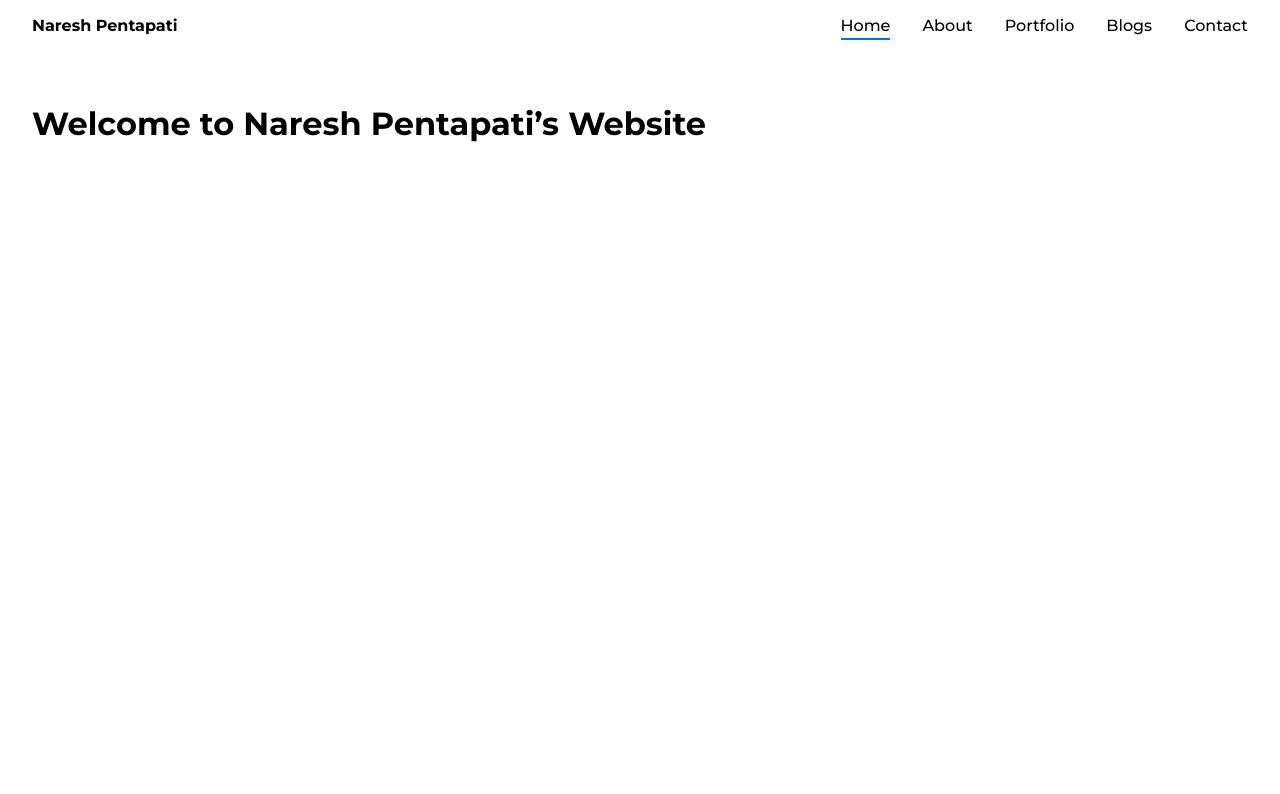
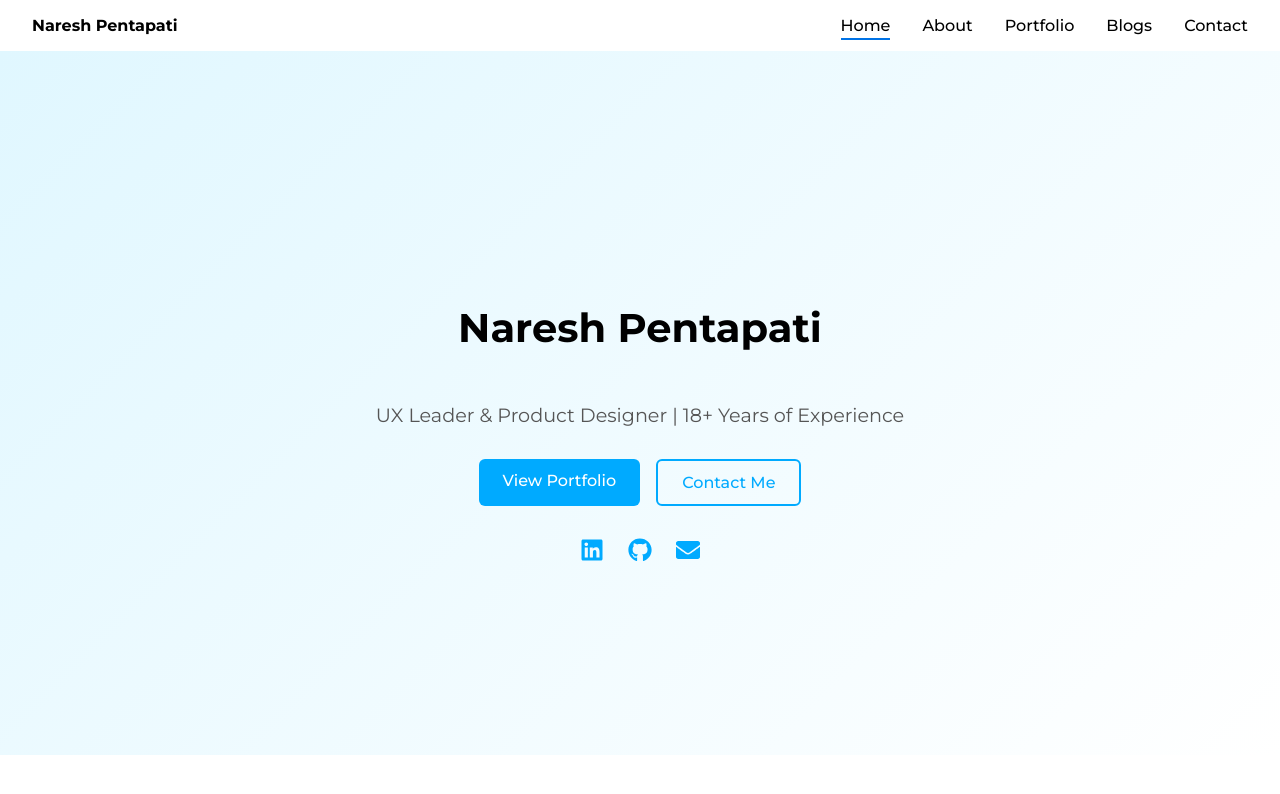
Before and after one commit to nareshacharya/website, a React (Create React App) app: page / in a window 1280 px wide. Shown: the top 794 px of the page. Built offline with nearby package versions, Linux system fonts and the light colour scheme.

Commit message:
Enhanced hero section with icons and animation

```diff
--- a/package.json
+++ b/package.json
@@ -9,6 +9,7 @@
     "@testing-library/user-event": "^13.5.0",
     "react": "^19.1.0",
     "react-dom": "^19.1.0",
+    "react-icons": "^5.5.0",
     "react-router-dom": "^7.5.3",
     "react-scripts": "5.0.1",
     "web-vitals": "^2.1.4"
@@ -20,7 +21,6 @@
     "start": "react-scripts start",
     "build": "react-scripts build"
   },
-
   "eslintConfig": {
     "extends": [
       "react-app",
--- a/src/pages/Home.css
+++ b/src/pages/Home.css
@@ -53,3 +53,36 @@
   background: #00aaff;
   color: #fff;
 }
+
+.hero-icons {
+  margin-top: 2rem;
+  display: flex;
+  justify-content: center;
+  gap: 1.5rem;
+}
+
+.hero-icons a {
+  font-size: 1.5rem;
+  color: #00aaff;
+  transition: color 0.3s ease;
+}
+
+.hero-icons a:hover {
+  color: #007bbd;
+}
+.hero-icons {
+  margin-top: 2rem;
+  display: flex;
+  justify-content: center;
+  gap: 1.5rem;
+}
+
+.hero-icons a {
+  font-size: 1.5rem;
+  color: #00aaff;
+  transition: color 0.3s ease;
+}
+
+.hero-icons a:hover {
+  color: #007bbd;
+}
--- a/src/pages/Home.js
+++ b/src/pages/Home.js
@@ -1,2 +1,26 @@
-const Home = () => <h1>Welcome to Naresh Pentapati’s Website</h1>;
+import './Home.css';
+import { Link } from 'react-router-dom';
+import { FaLinkedin, FaGithub, FaEnvelope } from 'react-icons/fa';
+
+const Home = () => {
+  return (
+    <section className="hero">
+      <div className="hero-content">
+        <h1>Naresh Pentapati</h1>
+        <p>UX Leader & Product Designer | 18+ Years of Experience</p>
+        <div className="hero-buttons">
+          <Link to="/portfolio" className="btn">View Portfolio</Link>
+          <Link to="/contact" className="btn btn-secondary">Contact Me</Link>
+        </div>
+
+        <div className="hero-icons">
+          <a href="https://linkedin.com/in/naresh-pentapati" target="_blank" rel="noreferrer"><FaLinkedin /></a>
+          <a href="https://github.com/nareshacharya" target="_blank" rel="noreferrer"><FaGithub /></a>
+          <a href="mailto:naresh@example.com"><FaEnvelope /></a>
+        </div>
+      </div>
+    </section>
+  );
+};
+
 export default Home;
```
Also changed, not shown: 1 other file (tests, documents, lock files or other folders). Lines whose indentation alone changed are shown as unchanged.
